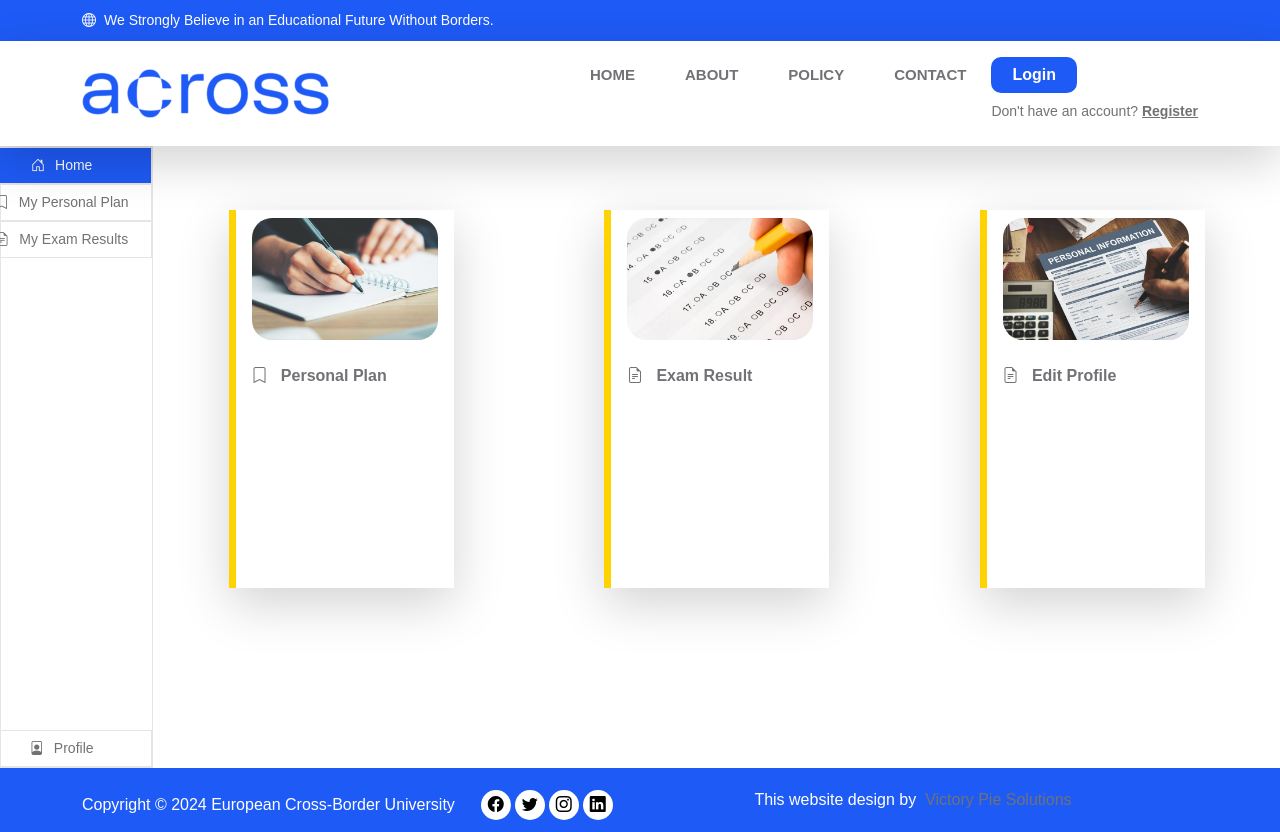
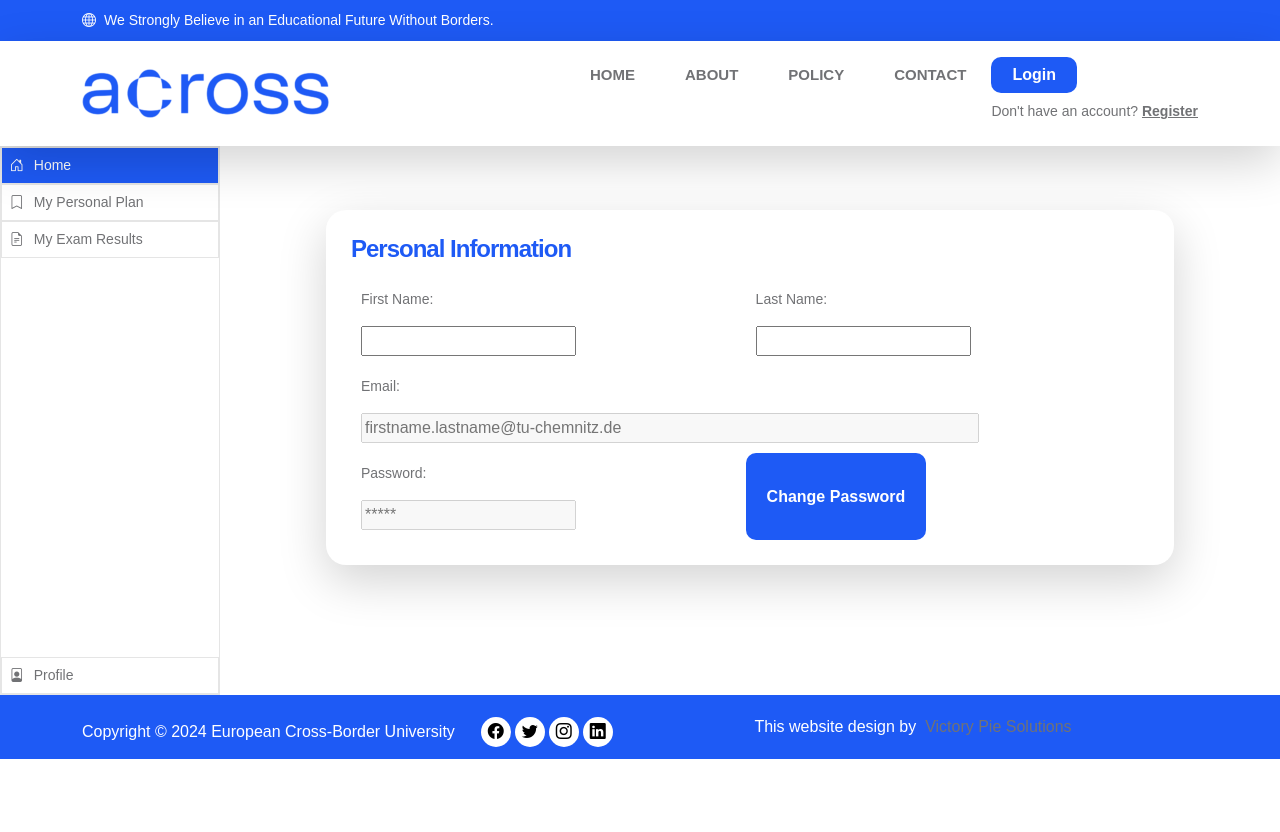
Before and after one commit to natnicha/BeAcross, a React (Create React App) app in the folder across-app/: page /studentprofile in a window 1280 px wide. Both pictures are taken after a click on the button "Edit Profile". After the commit the page ends 800 px from the top, so only its background shows below. Built offline with nearby package versions, Linux system fonts and the light colour scheme.

Commit message:
complete personal information section

```diff
--- a/across-app/src/pages/StudentProfilepage.tsx
+++ b/across-app/src/pages/StudentProfilepage.tsx
@@ -8,10 +8,29 @@ import editProfileImage from '../images/projects/edit-profile.png';
 const StudentProfilepage: React.FC = () => {
 
     const [activeNav, setActiveNav] = useState('home'); // State to track the active navigation item
+    const [showProfileInformation, setShowProfileInformation] = useState(false); // State to manage visibility of the sections
 
     // Function to handle navigation item click
-    const handleNavClick = (navItem: string) => {
+    const homeNavClick = (navItem: string) => {
         setActiveNav(navItem);
+        setShowProfileInformation(false);
+    };
+    const planNavClick = (navItem: string) => {
+        setActiveNav(navItem);
+        setShowProfileInformation(false);
+    };
+    const examNavClick = (navItem: string) => {
+        setActiveNav(navItem);
+        setShowProfileInformation(false);
+    };
+    const profileNavClick = (navItem: string) => {
+        setActiveNav(navItem);
+        setShowProfileInformation(true);
+    };
+
+    // Event handler for the 'Edit Profile' button
+    const handleEditProfileClick = () => {
+        setShowProfileInformation(true);
     };
 
     return (
@@ -21,25 +40,25 @@ const StudentProfilepage: React.FC = () => {
                 <section className="tm-sidebar" id="tm-sidebar">
                         <nav className="tm-nav" id="tm-nav">
                             <ul className="tm-nav-items">
-                                <li className={`tm-nav-item ${activeNav === 'home' ? 'active' : ''}`} onClick={() => handleNavClick('home')}>
-                                    <a href="#home" className="tm-nav-link">
+                                <li className={`tm-nav-item ${activeNav === 'home' ? 'active' : ''}`} onClick={() => homeNavClick('home')}>
+                                    <a href="#home" className="tm-nav-link">&nbsp;&nbsp;
                                     <i className="bi bi-house-door"></i> Home
                                     </a>
                                 </li>
-                                <li className={`tm-nav-item ${activeNav === 'mypersonalplan' ? 'active' : ''}`} onClick={() => handleNavClick('mypersonalplan')}>
-                                    <a href="#mypersonalplan" className="tm-nav-link">
+                                <li className={`tm-nav-item ${activeNav === 'mypersonalplan' ? 'active' : ''}`} onClick={() => planNavClick('mypersonalplan')}>
+                                    <a href="#mypersonalplan" className="tm-nav-link">&nbsp;&nbsp;
                                     <i className="bi bi-bookmark"></i> My Personal Plan
                                     </a>
                                 </li>
-                                <li className={`tm-nav-item ${activeNav === 'myexamresult' ? 'active' : ''}`} onClick={() => handleNavClick('myexamresult')}>
-                                    <a href="#myexamresult" className="tm-nav-link">
+                                <li className={`tm-nav-item ${activeNav === 'myexamresult' ? 'active' : ''}`} onClick={() => examNavClick('myexamresult')}>
+                                    <a href="#myexamresult" className="tm-nav-link">&nbsp;&nbsp;
                                     <i className="bi bi-file-earmark-text"></i> My Exam Results
                                     </a>
                                 </li>
                             </ul>
                             <ul>
-                                <li className={`tm-nav-item ${activeNav === 'profile' ? 'active' : ''}`} onClick={() => handleNavClick('profile')}>
-                                    <a href="#profile" className="tm-nav-link">
+                                <li className={`tm-nav-item ${activeNav === 'profile' ? 'active' : ''}`} onClick={() => profileNavClick('profile')}>
+                                    <a href="#profile" className="tm-nav-link">&nbsp;&nbsp;
                                     <i className="bi bi-file-person"></i>    Profile
                                     </a>
                                 </li>
@@ -48,36 +67,96 @@ const StudentProfilepage: React.FC = () => {
                 </section>
 
                 {/*Menu card*/}
-                <section className="tm-content" id="tm-sidebar">
+                {/* Conditional rendering for menu card section */}
+                {!showProfileInformation && (
+                    <section className="tm-content" id="menucard">
                             <div className="nav nav-tabs flex-row align-items-baseline">
-                            <button className="nav-link active">
+
+                                <button className="nav-link active" id="personalplan">
                                     <img src={personalplanImage} className="img-fluid projects-image" alt="Personal Plan" />
-                                <span> <br></br>
+
+
                                     <a className="click-scroll" href="#personal-plan">
                                             <i className="bi bi-bookmark"></i> <strong> &nbsp; Personal Plan</strong>
                                         </a>
-                                </span>
+
                                 </button>
 
-                            <button className="nav-link active">
+                                <button className="nav-link active" id="examresult">
                                     <img src={examResultImage} className="img-fluid projects-image" alt="Personal Plan" />
-                                <span> <br></br>
+
                                         <a className="click-scroll" href="#exam-result">
                                             <i className="bi bi-file-earmark-text"></i> <strong> &nbsp; Exam Result</strong>
                                         </a>
-                                </span>
+
                                 </button>
 
-                            <button className="nav-link active">
+                                <button className="nav-link active" id="editprofile" onClick={handleEditProfileClick}>
                                     <img src={editProfileImage} className="img-fluid projects-image" alt="Edit Profile" />
-                                <span> <br></br>
+
                                         <a className="click-scroll" href="#edit-profile">
                                             <i className="bi bi-file-earmark-text"></i> <strong> &nbsp; Edit Profile</strong>
                                         </a>
-                                </span>
+
                                 </button>
                             </div>
                     </section>
+                )}
+
+                {/*Profile Information*/}
+                {/* Conditional rendering for profile information section */}
+                {showProfileInformation && (
+                    <section className="tm-content" id="profileinformation">
+                        <div className="nav nav-tabs flex-row align-items-baseline">
+                            <div className="about-thumb bg-white shadow-lg">
+                                <h5 className="mb-3" style={{ color: '#1e5af5' }}>Personal Information</h5>
+                                <div className="personal-info-container">
+                                    <div className="personal-info-section">
+                                        <p>First Name:</p>
+                                        <input
+                                            type="text"
+                                            className="firstname full-width-input"
+                                            placeholder=""
+                                        />
+                                    </div>
+
+                                    <div className="personal-info-section">
+                                        <p>Last Name:</p>
+                                        <input
+                                            type="text"
+                                            className="lastname full-width-input"
+                                            placeholder=""
+                                        />
+                                    </div>
+                                </div>
+                                <div className="personal-info-section">
+                                    <p>Email:</p>
+                                    <input
+                                        type="text"
+                                        className="email full-width-input"
+                                        placeholder="firstname.lastname@tu-chemnitz.de"
+                                        disabled
+                                    />
+                                </div>
+                                <div className="personal-info-container">
+                                    <div className="personal-info-section">
+                                        <p>Password:</p>
+                                        <input
+                                            type="text"
+                                            className="password full-width-input"
+                                            placeholder="*****"
+                                            disabled
+                                        />
+                                    </div>
+                                    <button
+                                        className="custom-btn btn custom-link">
+                                        Change Password
+                                    </button>
+                                </div>
+                            </div>
+                        </div>
+                    </section>
+                )}
             </div>
         </>
     );
--- a/across-app/src/tooplate-waso-strategy.css
+++ b/across-app/src/tooplate-waso-strategy.css
@@ -356,7 +356,7 @@ strong {
   flex-direction: row; /* Aligns children horizontally */
   justify-content: space-around; /* Adjusts spacing between items */
   align-items: center; /* Aligns items vertically */
-  padding-bottom: 150px;
+  padding-bottom: 10%;
 }
 
 
@@ -547,6 +547,23 @@ strong {
 
 
 /*---------------------------------------
+ PERSONAL INFO
+-----------------------------------------*/
+.personal-info-container {
+  display: flex;
+}
+
+.personal-info-section {
+  margin-right: 20%;
+  padding: 10px;
+}
+
+.full-width-input {
+  width: 100%;
+  box-sizing: border-box; /* This ensures padding and border are included in the total width */
+}
+
+/*---------------------------------------
   ABOUT
 -----------------------------------------*/
 .about-image-wrap {
@@ -575,7 +592,8 @@ strong {
   background: var(--primary-color);
   border-radius: 20px;
   margin-bottom: 24px;
-  padding: 40px;
+  padding: 25px;
+  width: 80%;
 }
 
 
@@ -595,7 +613,8 @@ strong {
   color: var(--p-color);
   display: block;
   text-align: left;
-  padding-bottom: 100px;
+  padding-bottom: 10%;
+  width: 25%;
 }
 
 .nav-tabs .nav-link {
@@ -606,10 +625,6 @@ strong {
   margin-left: 30px;
   margin-bottom: 30px;
   transition: all 0.3s ease-in-out;
-}
-
-.nav-link.active{
-  width: 20%;
 }
 
 .nav-tabs .nav-item.show .nav-link,
@@ -686,6 +701,7 @@ strong {
   width: 100%;
   height: auto;
   transition: all 0.3s;
+  margin-bottom: 15px;
 }
 
 .projects-thumb-large .projects-image {
@@ -753,6 +769,7 @@ strong {
 .tm-content {
   flex-grow: 1;
   margin-top: 5%;
+  width: 80%;
 }
 
 
@@ -856,9 +873,9 @@ strong {
 .tm-sidebar {
   background-color: var(--white-color);
   color: var(--white-color);
-  width: 300px;
+  width: 220px;
   border: 1px solid #e5e5e5;
-  overflow-y: visible;
+
 }
 
 .tm-sidebar-wrapper {
@@ -895,11 +912,8 @@ strong {
     color: var(--pimary-color);
     background-color: transparent;
     height: 35px;
-    width: 100%;
-    max-width: 300px;
     display: flex;
     align-items: center;
-    justify-content: center;
     font-size: 14px;
 }
 
@@ -919,9 +933,6 @@ ul {
     margin: 0;
     padding: 0;
 }
-
-.tm-nav { margin-left: -30px; }
-
 
 /*---------------------------------------
   RESPONSIVE STYLES
```
Lines whose indentation alone changed are shown as unchanged.
